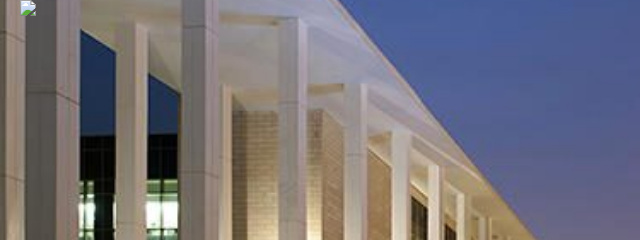
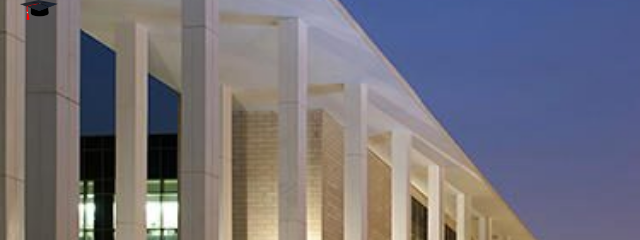
Before and after one commit to perlaritgithub/Universitycode, a plain HTML site: page HTML AND CSS/index.html in a window 1280 px wide. Shown: the top 240 px of the page, 0-640 px from the left. Drawn offline with Linux system fonts and the light colour scheme; files whose address does not match are found by name.

Commit message:
Update index.html

```diff
--- a/HTML AND CSS/index.html
+++ b/HTML AND CSS/index.html
@@ -12,7 +12,7 @@
 <body>
 <section class ="header">
     <nav>
-        <a href="index.html"><img src="./logo.png"></a>
+        <a href="index.html"><img src="images/logo.png"></a>
         <div class="nav-links" id="navLinks">
             <i class="fa fa-times" onclick="hideMenu()"></i>
             <ul>
```
